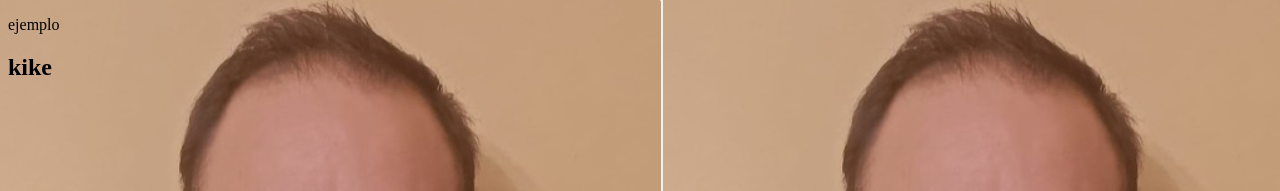
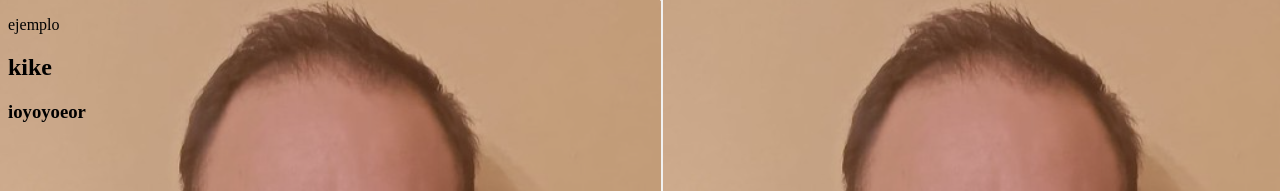
Before and after one commit to abonbal/prueba2, a plain HTML site: page index.html in a window 1280 px wide. Shown: the top 191 px of the page. Drawn offline with Linux system fonts and the light colour scheme.

Commit message:
meto un h3 random

```diff
--- a/index.html
+++ b/index.html
@@ -15,5 +15,6 @@
 <body>
     <p>ejemplo</p>
     <h2>kike</h2>
+    <h3>ioyoyoeor</h3>
 </body>
 </html>
```
